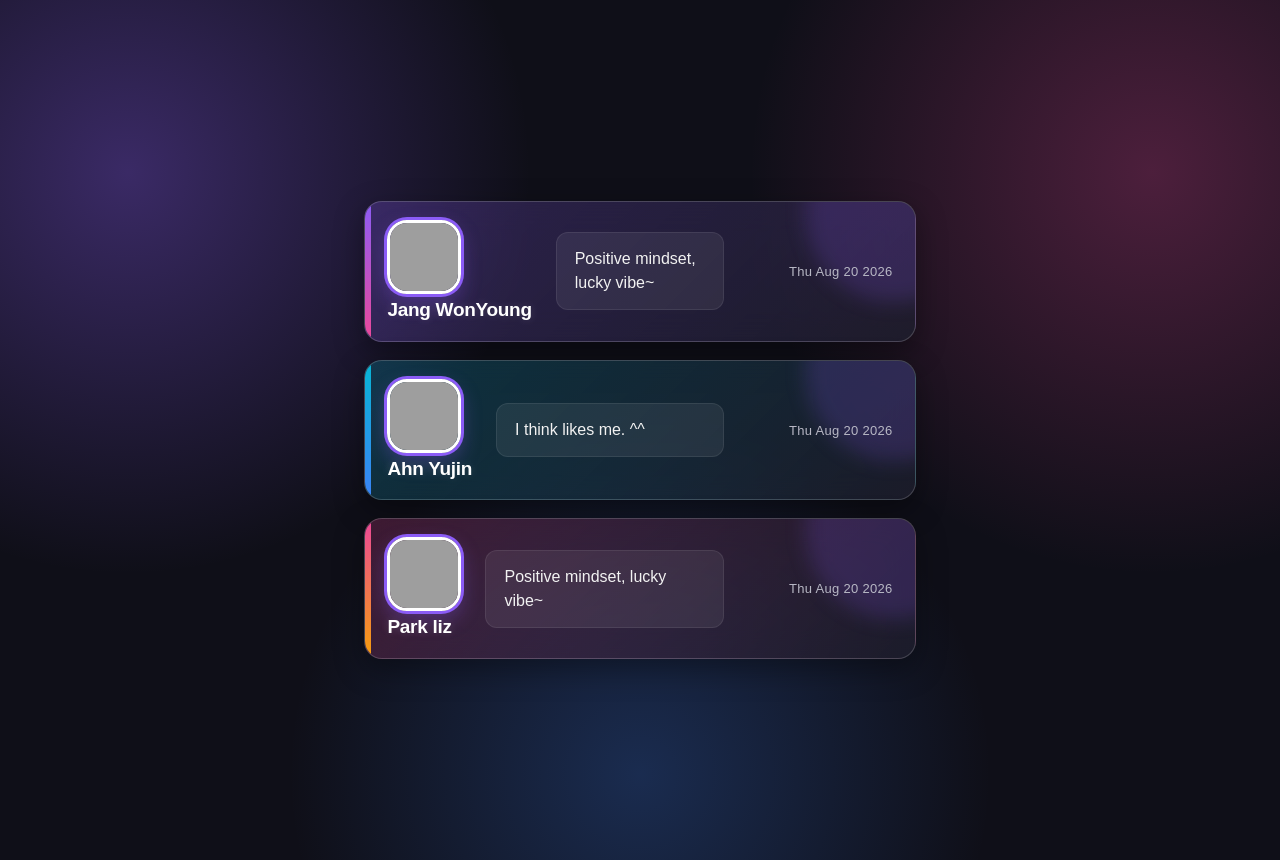
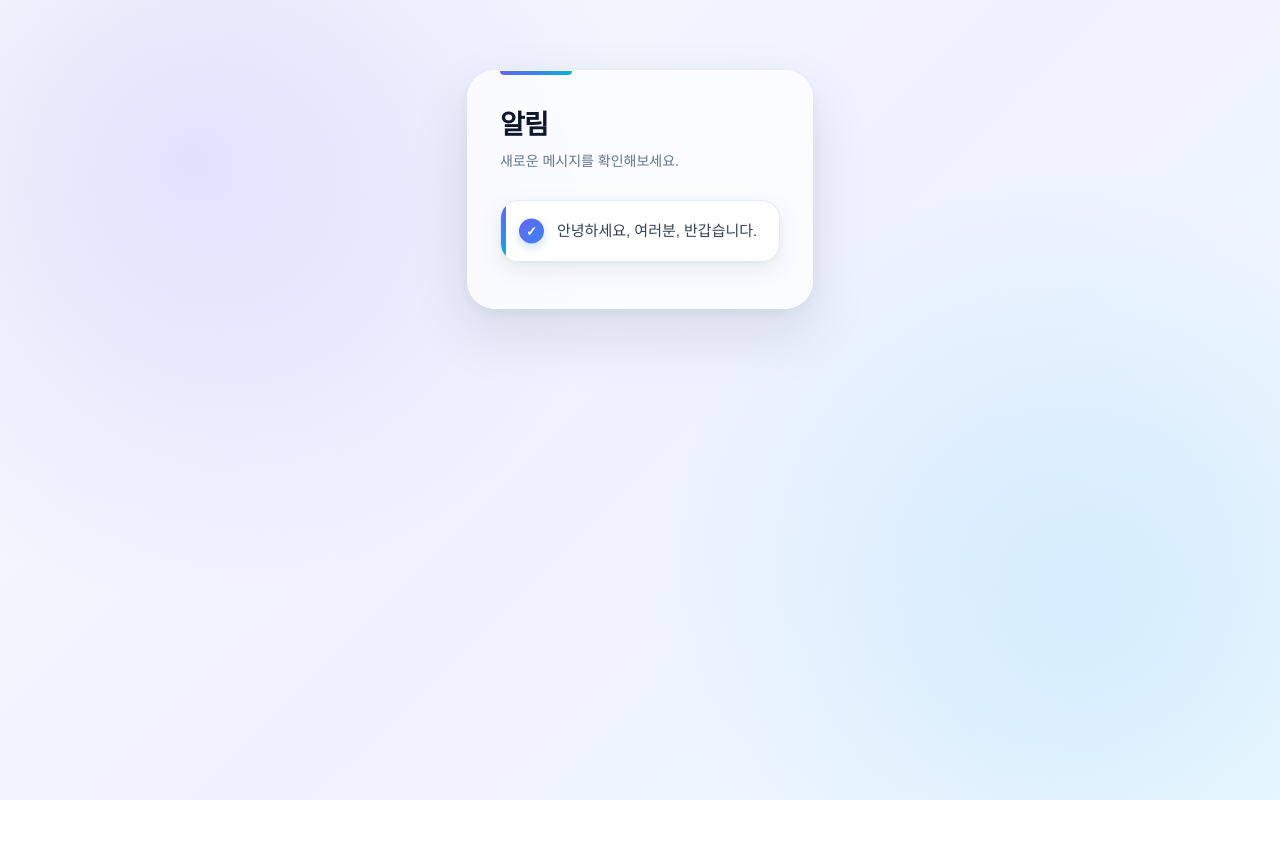
Before and after one commit to psy0635-ctrl/Web_Project2, a React (Create React App) app: page / in a window 1280 px wide. After the commit the page ends 800 px from the top, so only its background shows below. Built offline with nearby package versions, Linux system fonts and the light colour scheme; grey boxes are pictures that could not be loaded.

Commit message:
AI_P6장 State와 생명주기

```diff
--- /dev/null
+++ b/src/06/Notification.css
@@ -0,0 +1,160 @@
+/* ================================
+   Notification.css
+   개별 알림 카드 디자인
+================================ */
+
+.notification-card {
+    position: relative;
+
+    width: 100%;
+    box-sizing: border-box;
+
+    padding: 18px 22px 18px 56px;
+    margin-bottom: 14px;
+
+    background: rgba(255, 255, 255, 0.96);
+
+    border: 1px solid rgba(226, 232, 240, 0.9);
+    border-radius: 18px;
+
+    box-shadow:
+            0 8px 24px rgba(15, 23, 42, 0.08),
+            0 2px 6px rgba(15, 23, 42, 0.04);
+
+    color: #1e293b;
+
+    transition:
+            transform 0.25s ease,
+            box-shadow 0.25s ease,
+            border-color 0.25s ease;
+
+    animation: notification-slide-in 0.5s ease forwards;
+
+    overflow: hidden;
+}
+
+
+/* 왼쪽 포인트 라인 */
+.notification-card::before {
+    content: "";
+
+    position: absolute;
+
+    left: 0;
+    top: 0;
+
+    width: 5px;
+    height: 100%;
+
+    background: linear-gradient(
+            180deg,
+            #6366f1,
+            #3b82f6,
+            #06b6d4
+    );
+}
+
+
+/* 알림 아이콘 */
+.notification-card::after {
+    content: "✓";
+
+    position: absolute;
+
+    left: 18px;
+    top: 50%;
+
+    transform: translateY(-50%);
+
+    width: 25px;
+    height: 25px;
+
+    display: flex;
+    justify-content: center;
+    align-items: center;
+
+    border-radius: 50%;
+
+    background: linear-gradient(
+            135deg,
+            #6366f1,
+            #3b82f6
+    );
+
+    color: white;
+
+    font-size: 13px;
+    font-weight: 700;
+
+    box-shadow: 0 4px 10px rgba(59, 130, 246, 0.25);
+}
+
+
+/* 알림 내용 */
+.notification-message {
+    display: block;
+
+    color: #334155;
+
+    font-size: 15px;
+    font-weight: 500;
+
+    line-height: 1.6;
+
+    word-break: keep-all;
+}
+
+
+/* 마우스를 올렸을 때 */
+.notification-card:hover {
+    transform: translateY(-3px);
+
+    border-color: rgba(99, 102, 241, 0.3);
+
+    box-shadow:
+            0 14px 35px rgba(15, 23, 42, 0.12),
+            0 4px 10px rgba(15, 23, 42, 0.06);
+}
+
+
+/* 새 알림 등장 애니메이션 */
+@keyframes notification-slide-in {
+
+    from {
+        opacity: 0;
+
+        transform:
+                translateY(20px)
+                scale(0.97);
+    }
+
+    to {
+        opacity: 1;
+
+        transform:
+                translateY(0)
+                scale(1);
+    }
+}
+
+
+/* 모바일 화면 */
+@media (max-width: 600px) {
+
+    .notification-card {
+        padding: 16px 16px 16px 50px;
+
+        border-radius: 15px;
+    }
+
+    .notification-card::after {
+        left: 15px;
+
+        width: 23px;
+        height: 23px;
+    }
+
+    .notification-message {
+        font-size: 14px;
+    }
+}
--- /dev/null
+++ b/src/06/Notification.jsx
@@ -0,0 +1,55 @@
+import React from 'react';
+import "./Notification.css";
+
+// class 형 컴포넌트
+class Notification extends React.Component {
+
+    constructor(props) {
+        super(props);
+    }
+
+    render() {
+
+        return (
+
+            <div className="notification-card">
+
+                <span className="notification-message">
+                    {this.props.message}
+                </span>
+
+            </div>
+
+        );
+    }
+
+
+    componentDidMount() {
+
+        console.log(
+            `${this.props.id}: componentDidMount called`
+        );
+
+    }
+
+
+    componentDidUpdate() {
+
+        console.log(
+            `${this.props.id}: componentDidUpdate called`
+        );
+
+    }
+
+
+    componentWillUnmount() {
+
+        console.log(
+            `${this.props.id}: componentWillUnmount called`
+        );
+
+    }
+
+}
+
+export default Notification;
--- /dev/null
+++ b/src/06/NotificationList.css
@@ -0,0 +1,186 @@
+/* ================================
+   NotificationList.css
+   전체 알림 목록 화면
+================================ */
+
+
+/* 브라우저 기본 여백 제거 */
+* {
+    box-sizing: border-box;
+}
+
+
+body {
+    margin: 0;
+
+    font-family:
+            "Pretendard",
+            "Noto Sans KR",
+            "맑은 고딕",
+            Arial,
+            sans-serif;
+
+    background:
+            radial-gradient(
+                    circle at 15% 20%,
+                    rgba(99, 102, 241, 0.14),
+                    transparent 35%
+            ),
+            radial-gradient(
+                    circle at 85% 75%,
+                    rgba(14, 165, 233, 0.12),
+                    transparent 35%
+            ),
+            linear-gradient(
+                    135deg,
+                    #f8fafc 0%,
+                    #eef2ff 50%,
+                    #f0f9ff 100%
+            );
+
+    min-height: 100vh;
+}
+
+
+/* 전체 화면 */
+.notification-page {
+    width: 100%;
+    min-height: 100vh;
+
+    display: flex;
+    justify-content: center;
+    align-items: flex-start;
+
+    padding: 70px 20px;
+}
+
+
+/* 알림 목록을 감싸는 패널 */
+.notification-container {
+    position: relative;
+
+    width: 100%;
+    max-width: 620px;
+
+    padding: 32px;
+
+    border-radius: 28px;
+
+    background: rgba(255, 255, 255, 0.72);
+
+    border: 1px solid rgba(255, 255, 255, 0.8);
+
+    box-shadow:
+            0 25px 60px rgba(15, 23, 42, 0.10),
+            0 5px 15px rgba(15, 23, 42, 0.05);
+
+    backdrop-filter: blur(18px);
+    -webkit-backdrop-filter: blur(18px);
+}
+
+
+/* 패널 위쪽 작은 장식 */
+.notification-container::before {
+    content: "";
+
+    position: absolute;
+
+    top: 0;
+    left: 32px;
+
+    width: 72px;
+    height: 4px;
+
+    border-radius: 0 0 10px 10px;
+
+    background: linear-gradient(
+            90deg,
+            #6366f1,
+            #3b82f6,
+            #06b6d4
+    );
+}
+
+
+/* 제목 영역 */
+.notification-header {
+    margin-bottom: 28px;
+}
+
+
+.notification-title {
+    margin: 0 0 8px;
+
+    color: #0f172a;
+
+    font-size: 27px;
+    font-weight: 800;
+
+    letter-spacing: -0.8px;
+}
+
+
+.notification-description {
+    margin: 0;
+
+    color: #64748b;
+
+    font-size: 14px;
+
+    line-height: 1.6;
+}
+
+
+/* 알림들이 들어가는 영역 */
+.notification-list {
+    display: flex;
+    flex-direction: column;
+
+    width: 100%;
+}
+
+
+/* 알림이 하나도 없을 때 */
+.notification-empty {
+    display: flex;
+    justify-content: center;
+    align-items: center;
+
+    min-height: 120px;
+
+    border: 1px dashed #cbd5e1;
+    border-radius: 16px;
+
+    color: #94a3b8;
+
+    font-size: 14px;
+
+    background: rgba(248, 250, 252, 0.7);
+}
+
+
+/* 화면 크기가 작을 때 */
+@media (max-width: 600px) {
+
+    .notification-page {
+        padding: 30px 14px;
+    }
+
+    .notification-container {
+        padding: 24px 18px;
+
+        border-radius: 22px;
+    }
+
+    .notification-container::before {
+        left: 20px;
+    }
+
+    .notification-title {
+        font-size: 23px;
+    }
+
+    .notification-description {
+        font-size: 13px;
+    }
+}
--- /dev/null
+++ b/src/06/NotificationList.jsx
@@ -0,0 +1,182 @@
+import React from "react";
+
+import Notification from "./Notification";
+
+import "./NotificationList.css";
+
+
+const reservedNotifications = [
+
+    {
+        id: 1,
+        message: "안녕하세요, 여러분, 반갑습니다."
+    },
+
+    {
+        id: 2,
+        message: "오늘은 10월을 시작하는 날입니다."
+    },
+
+    {
+        id: 3,
+        message: "오늘 기분은 어떠신가요?"
+    },
+
+    {
+        id: 4,
+        message: "만약 우울하시다면 기분 전환될 생각을 해보세요."
+    },
+
+    {
+        id: 5,
+        message: "내일은 더 좋은 일이 생길겁니다."
+    }
+
+];
+
+
+var timer;
+
+
+class NotificationList extends React.Component {
+
+    constructor(props) {
+
+        super(props);
+
+        this.state = {
+
+            notifications: []
+
+        };
+
+    }
+
+
+    render() {
+
+        return (
+
+            <div className="notification-page">
+
+                <div className="notification-container">
+
+                    <div className="notification-header">
+
+                        <h1 className="notification-title">
+                            알림
+                        </h1>
+
+                        <p className="notification-description">
+                            새로운 메시지를 확인해보세요.
+                        </p>
+
+                    </div>
+
+
+                    <div className="notification-list">
+
+                        {
+                            this.state.notifications.length > 0
+
+                                ? this.state.notifications.map(
+                                    (notification) => {
+
+                                        return (
+
+                                            <Notification
+
+                                                key={notification.id}
+
+                                                id={notification.id}
+
+                                                message={notification.message}
+
+                                            />
+
+                                        );
+
+                                    }
+                                )
+
+                                :
+
+                                <div className="notification-empty">
+
+                                    새로운 알림을 기다리는 중입니다.
+
+                                </div>
+
+                        }
+
+                    </div>
+
+                </div>
+
+            </div>
+
+        );
+
+    }
+
+
+    componentDidMount() {
+
+        const { notifications } = this.state;
+
+
+        timer = setInterval(() => {
+
+            if (
+                notifications.length
+                < reservedNotifications.length
+            ) {
+
+                const index = notifications.length;
+
+
+                notifications.push(
+                    reservedNotifications[index]
+                );
+
+
+                this.setState({
+
+                    notifications: notifications
+
+                });
+
+            }
+
+            else {
+
+                this.setState({
+
+                    notifications: []
+
+                });
+
+
+                clearInterval(timer);
+
+            }
+
+        }, 3000);
+
+    }
+
+
+    componentWillUnmount() {
+
+        if (timer) {
+
+            clearInterval(timer);
+
+        }
+
+    }
+
+}
+
+
+export default NotificationList;
--- a/src/index.js
+++ b/src/index.js
@@ -13,13 +13,15 @@ import Userinfo from "./05/exam03/Userinfo";
 // import Clock from "./04/ConfirmDialog/Clock";
 // import ConfirmDialogList from "./04/ConfirmDialogList";
 // import WelcomeList from "./05/WelcomeList";
-import UserinfoList from "./05/exam03/UserinfoList";
+// import UserinfoList from "./05/exam03/UserinfoList";
+import Notification from "./06/NotificationList";
+import NotificationList from "./06/NotificationList";
 
 const root = ReactDOM.createRoot(document.getElementById('root'));
 setInterval(() => {
         root.render(
             <React.StrictMode>
-            <UserinfoList/>
+            <NotificationList/>
             </React.StrictMode>
 
         );
```
